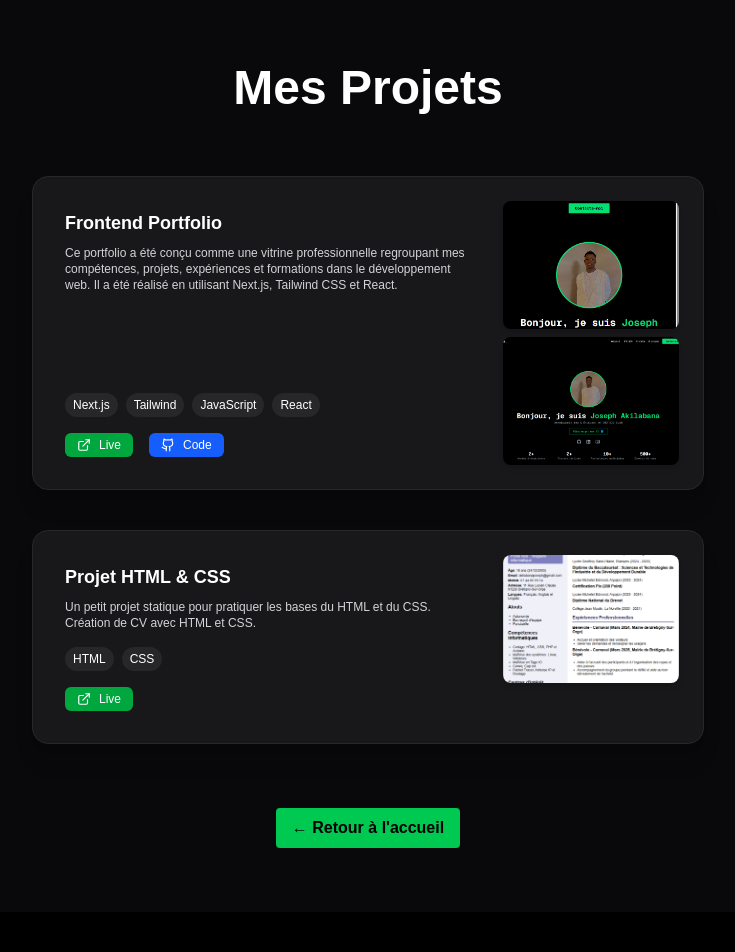
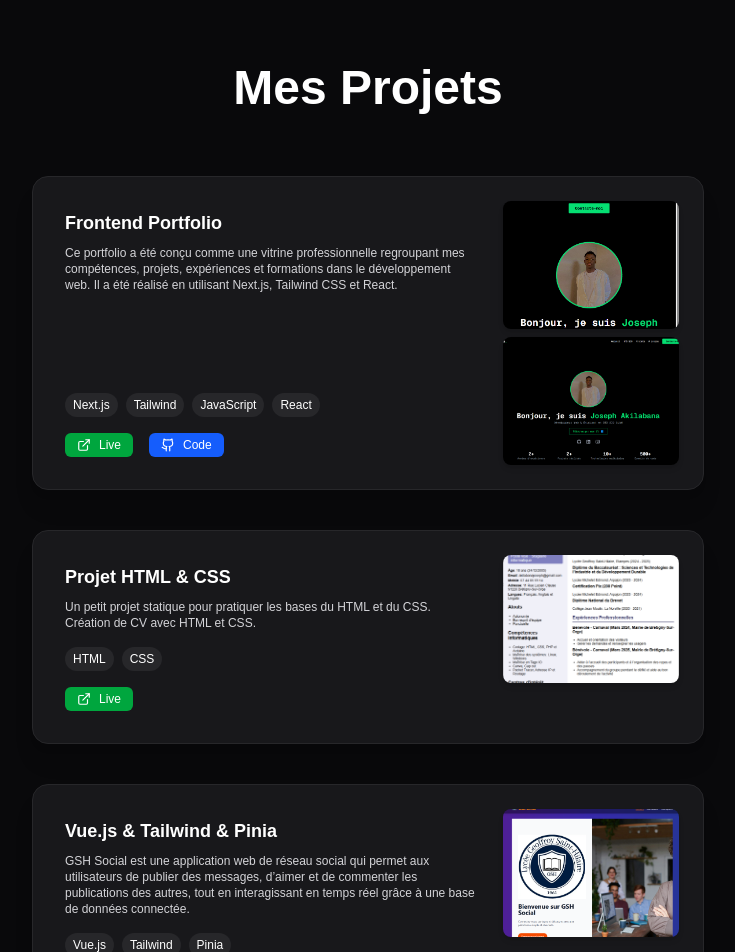
Before and after one commit to sephyrax-lgtm/Phaenixjo.github.io, a Next.js app: page /projets in a window 1280 px wide. Shown: the top 952 px of the page, without its empty margins (272-1007 px from the left). Before the commit the page ends 912 px from the top, so only its background shows below. Built offline with nearby package versions, Linux system fonts and the light colour scheme.

Commit message:
Mise à jour

```diff
--- a/app/projets/page.jsx
+++ b/app/projets/page.jsx
@@ -13,7 +13,8 @@ export default function ProjetsPage() {
       techs: ["Next.js", "Tailwind", "JavaScript", "React"],
       images: [
         "/images/projet image.png",
-        "/images/projet image1.png"
+        "/images/projet image1.png",
+
       ],
       liveLink: "https://demo-projet.com",
       codeLink: "https://github.com/tonprofil/projet-frontend",
@@ -24,6 +25,15 @@ export default function ProjetsPage() {
         "Un petit projet statique pour pratiquer les bases du HTML et du CSS. Création de CV avec HTML et CSS.",
       techs: ["HTML", "CSS"],
       images: ["/images/imagepro.png"],
+      liveLink: "/projet-html-css/",
+      codeLink: "",
+    },
+    {
+      title: "Vue.js & Tailwind & Pinia",
+      description:
+        "GSH Social est une application web de réseau social qui permet aux utilisateurs de publier des messages, d’aimer et de commenter les publications des autres, tout en interagissant en temps réel grâce à une base de données connectée.",
+      techs: ["Vue.js", "Tailwind", "Pinia"],
+      images: ["/images/image2.png"],
       liveLink: "/projet-html-css/",
       codeLink: "",
     },
```
Also changed, not shown: public/images/image2.png (added).
